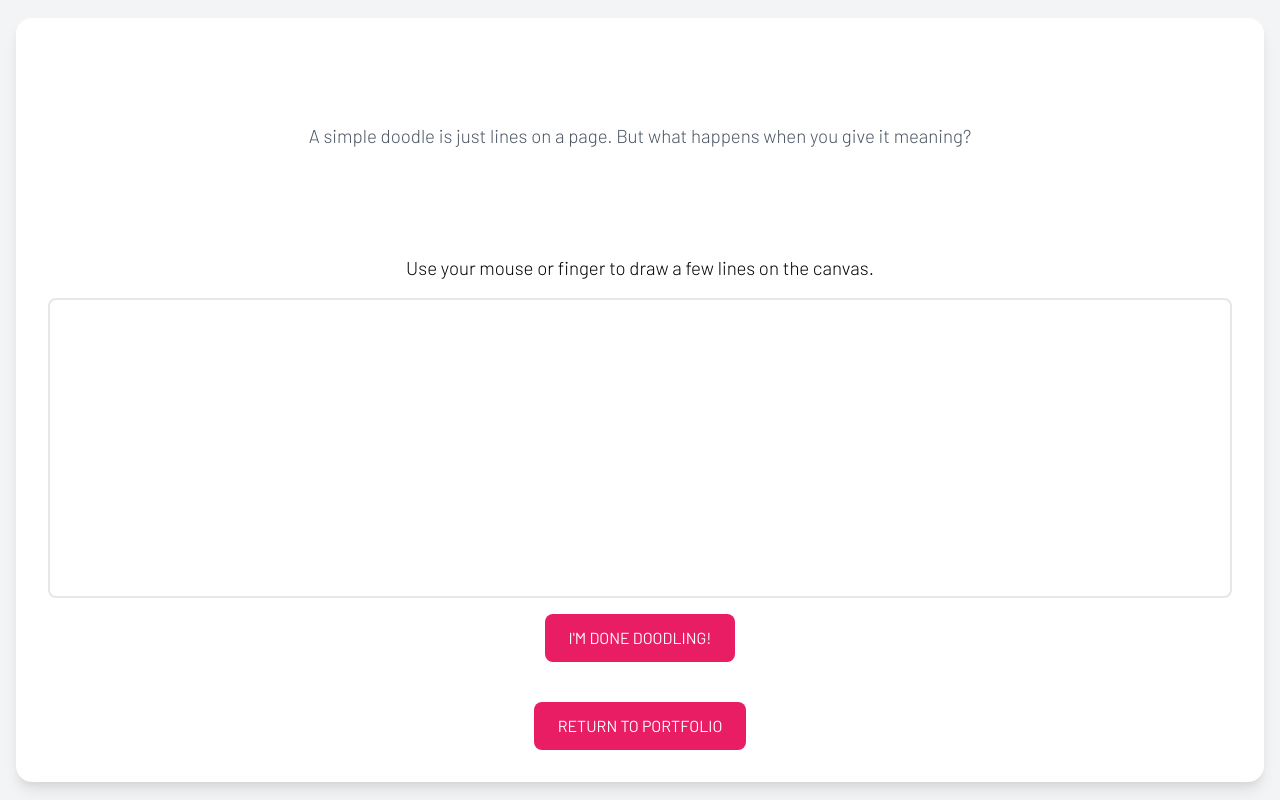
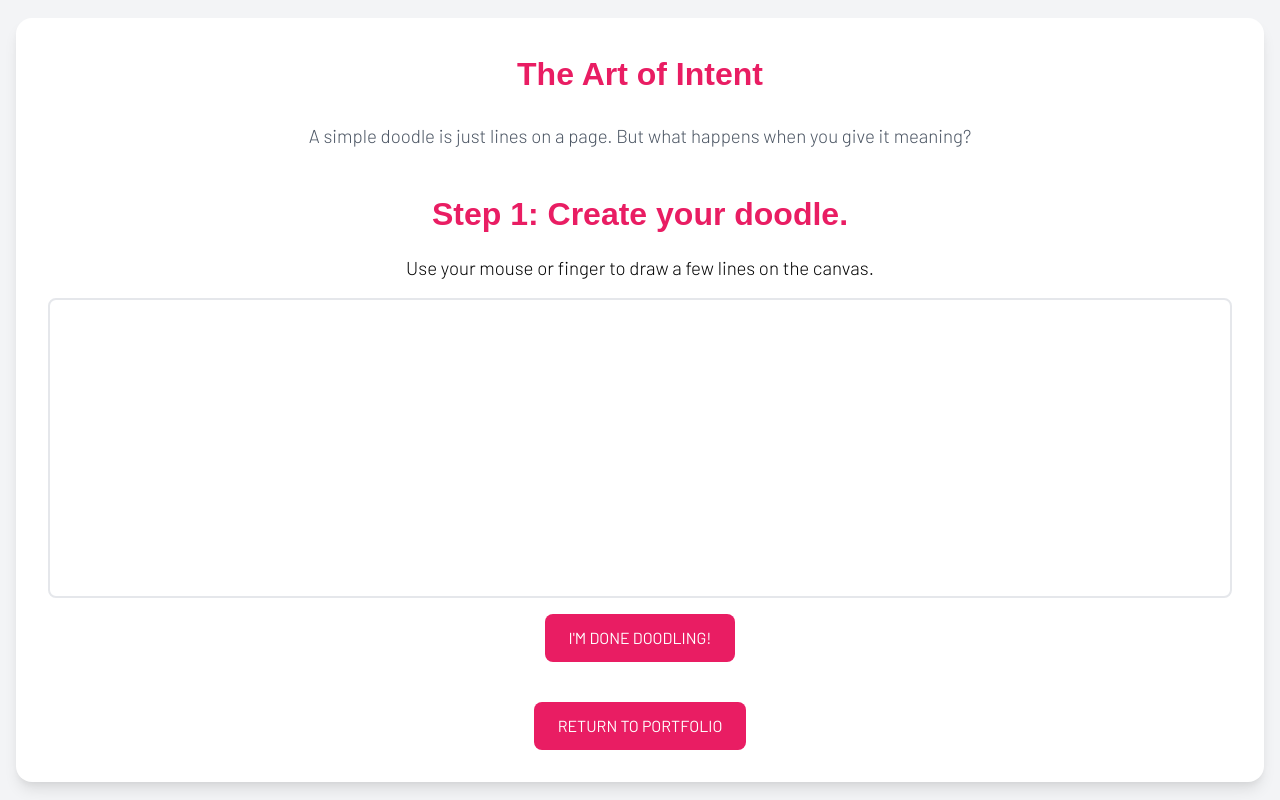
Before and after one commit to jmora789/artoofintent, a plain HTML site: page index.html in a window 1280 px wide. Drawn offline with nearby package versions, Linux system fonts and the light colour scheme.

Commit message:
Update index.html

```diff
--- a/index.html
+++ b/index.html
@@ -42,7 +42,7 @@
             font-family: Arial, sans-serif;
             font-size: 32px;
             font-weight: bold;
-            color: #ffffff;
+            color: #e91d63; /* Corrected to the hex red color */
             text-transform: none;
         }
         .body-font {
```
